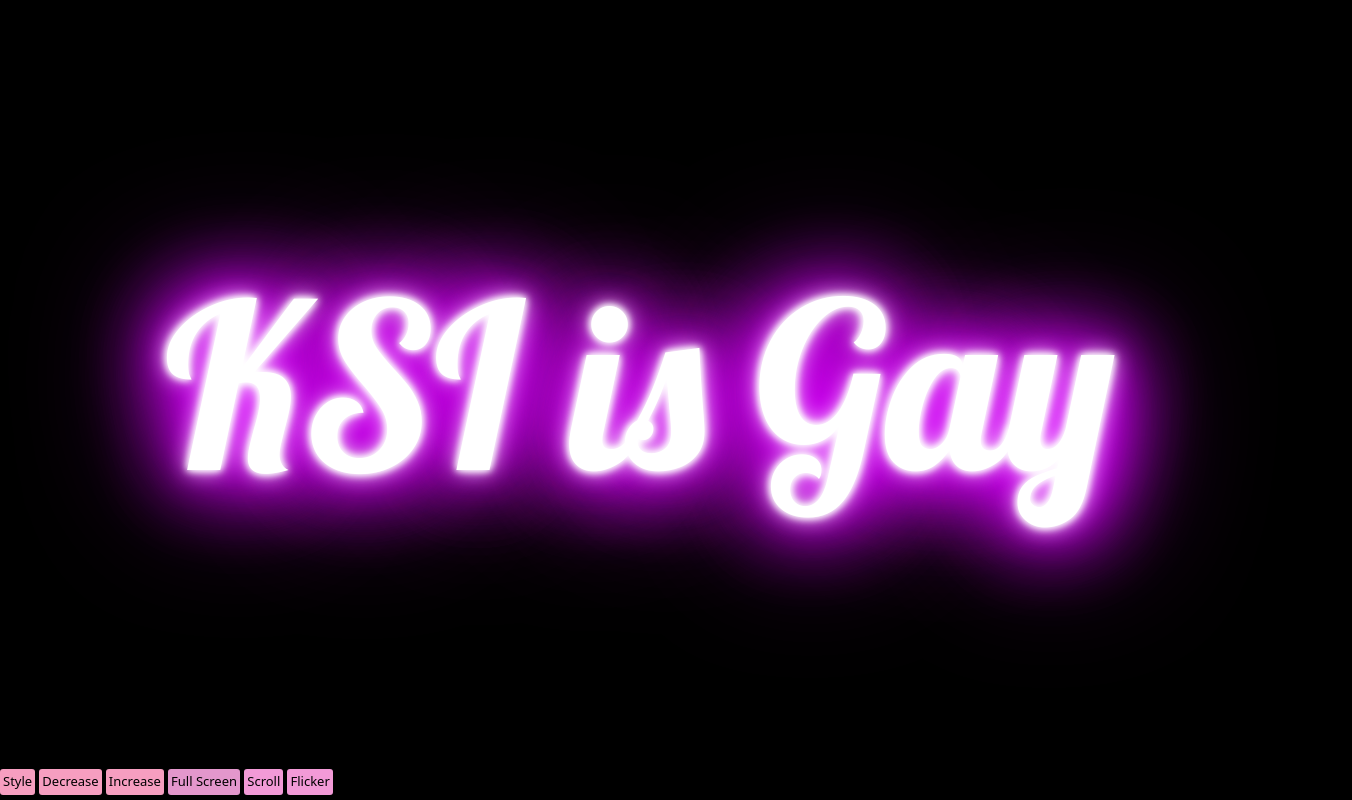
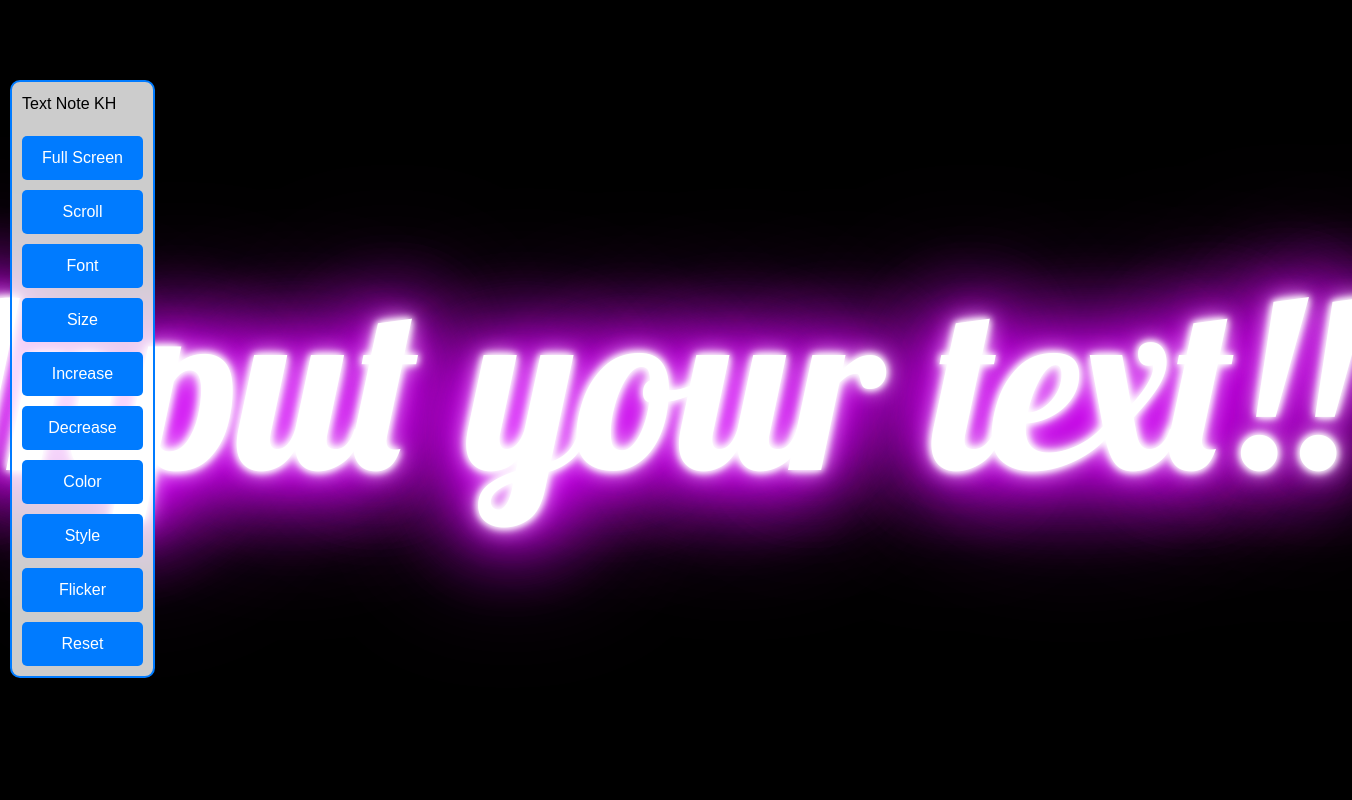
Before and after one commit to Wathrak/Text-Banner, a plain HTML site: page index.html in a window 1280 px wide. Shown: the whole page, 1352 px wide, since content can reach past the window. Drawn offline with nearby package versions, Linux system fonts and the light colour scheme.

Commit message:
nothing new just made change on index.html old ver

```diff
--- a/index.html
+++ b/index.html
@@ -1,29 +1,35 @@
 <!DOCTYPE html>
 <html lang="en">
-<head>
-    <meta charset="UTF-8">
-    <meta name="viewport" content="width=device-width, initial-scale=1.0">
+  <head>
+    <meta charset="UTF-8" />
+    <meta name="viewport" content="width=device-width, initial-scale=1.0" />
     <title>THE TEXT BOARD</title>
     <script src="https://cdn.tailwindcss.com"></script>
     <script src="function.js"></script>
-
-    <link rel="stylesheet" href="style1.css" id="style1">
+    <link rel="stylesheet" href="btn.css" id="btn" />
+    <link rel="stylesheet" href="style1.css" id="style1" />
     <!-- <link rel="stylesheet" href="style2.css" id="style2" disabled> -->
     <!-- <link rel="stylesheet" href="style3.css" id="style3" disabled> -->
-</head>
-<body id="body">
+  </head>
+  <body id="body">
+    <div id="button-container">
+      <h1>Text Note KH</h1>
+      <button id="btn-fullscreen" onclick="Fullscreen()">Full Screen</button>
+      <button id="btn-1" class="" onclick="Toggle()">Scroll</button>
+      <button id="btn-font">Font</button>
+      <button id="btn-size">Size</button>
+      <button id="btn-increase" onclick="fontIncrease()">Increase</button>
+      <button id="btn-decrease" onclick="fontDecrease()">Decrease</button>
+      <button id="btn-color">Color</button>
+      <button id="btn-style" onclick="switchStyle()">Style</button>
+      <button id="btn-2" class="" onclick="Flicker()">Flicker</button>
+      <button id="btn-reset" class="" onclick="reset()">Reset</button>
+    </div>
 
     <div id="div-1">
-        <p id="p-1" contenteditable="true" spellcheck="false">KSI is Gay</p>
+      <p id="p-1" contenteditable="true" spellcheck="false">
+        Input your text!!
+      </p>
     </div>
-    <button id="btn-style" onclick="switchStyle()">Style</button>
-    <button id="btn-increase" onclick="fontDecrease()">Decrease</button>
-    <button id="btn-increase" onclick="fontIncrease()">Increase</button>
-    <button id="btn-fullscreen" onclick="Fullscreen()">Full Screen</button>
-    <button id="btn-1" class="" onclick="Toggle()">Scroll</button>
-    <button id="btn-2" class="" onclick="Flicker()">Flicker</button>
-
-
-
-</body>
+  </body>
 </html>
```
